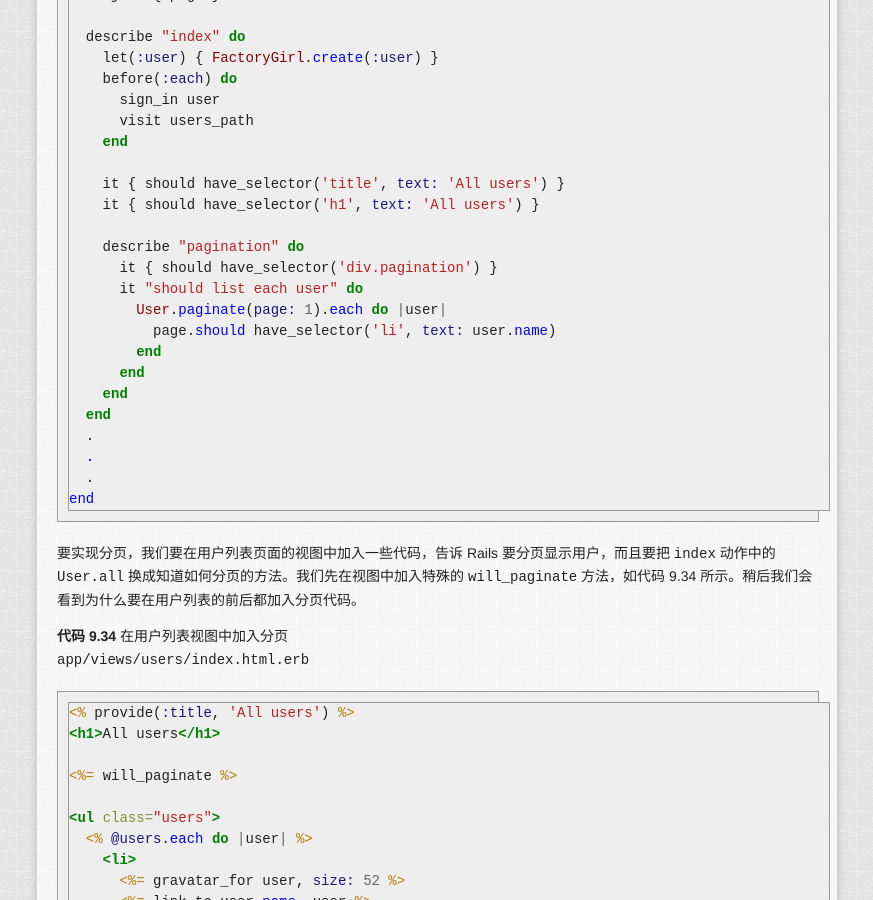
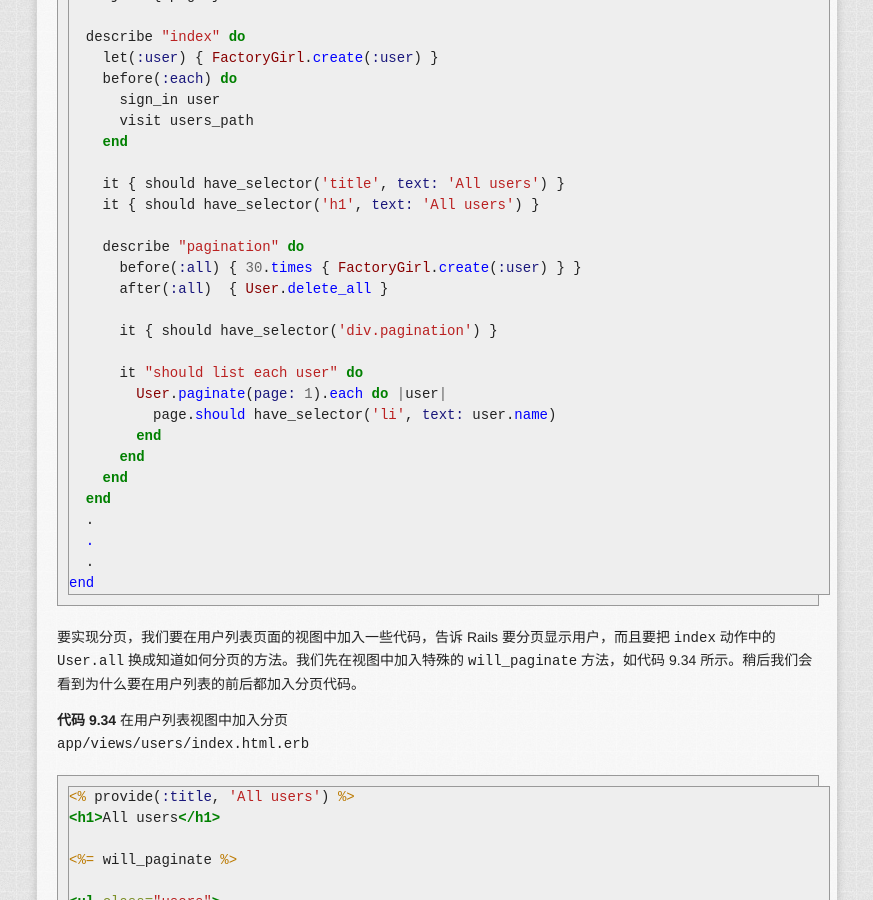
Before and after one commit to AndorChen/rails-tutorial-2nd-cn, a Jekyll site: the page built from chapter9.md, in a window 1280 px wide and 900 px high, scrolled down 31149 px. Shown: the whole window, without its empty margins (203-1076 px from the left). Built offline with Jekyll 4.4.1, drawn with Linux system fonts in a browser that asks for light colours; nearby versions of some CDN libraries; library files that are not in the unit come from our copies; Markdown is read by kramdown in place of the engine named in the settings.

Commit message:
fix some code errors

```diff
--- a/chapter9.md
+++ b/chapter9.md
@@ -1185,7 +1185,11 @@ describe "User pages" do
     it { should have_selector('h1', text: 'All users') }
 
     describe "pagination" do
+      before(:all) { 30.times { FactoryGirl.create(:user) } }
+      after(:all)  { User.delete_all }
+
       it { should have_selector('div.pagination') }
+
       it "should list each user" do
         User.paginate(page: 1).each do |user|
           page.should have_selector('li', text: user.name)
```
Also changed, not shown: chapter11.md (+1 -1 lines).
